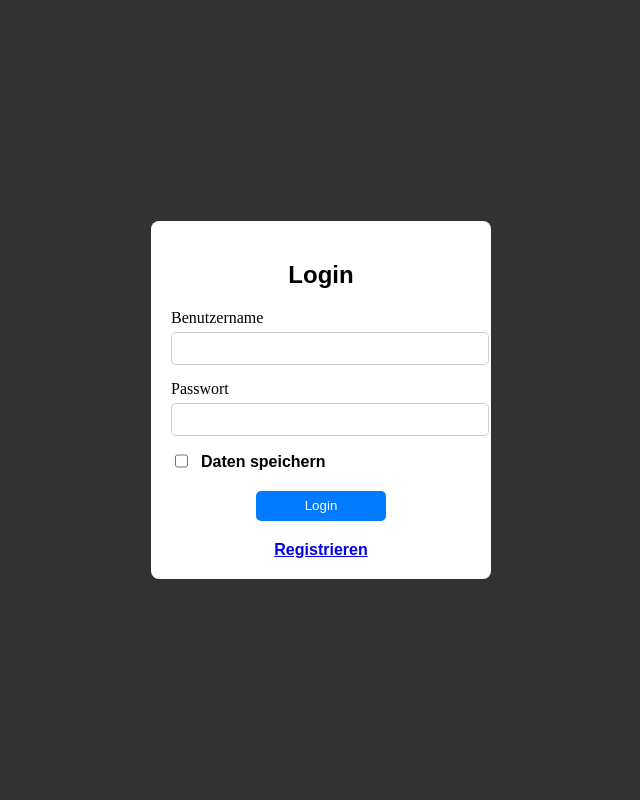
After one commit to MatteoGrado/Content-Deliver-System, a PHP site: page /content/login/login.php in a window 1280 px wide. The commit adds this page. Shown: the whole page, without its empty margins (319-959 px from the left). Run offline with PHP 8.4, Linux system fonts and the light colour scheme.

Commit message:
Add files via upload

```diff
--- /dev/null
+++ b/content/login/login.php
@@ -0,0 +1,32 @@
+<!doctype html>
+<html lang="en">
+<head>
+    <meta charset="UTF-8">
+    <meta name="viewport"
+          content="width=device-width, user-scalable=no, initial-scale=1.0, maximum-scale=1.0, minimum-scale=1.0">
+    <meta http-equiv="X-UA-Compatible" content="ie=edge">
+    <title>CDN-AG.de/login</title>
+    <link rel="stylesheet" href="../../public/assets/css/login/style.css">
+</head>
+<body>
+    <div class="login-container">
+        <h2 class="header">Login</h2>
+    <form method="POST">
+        <div class="input-group">
+            <label for="username">Benutzername</label>
+            <input type="text" id="username" name="username" required>
+        </div>
+        <div class="input-group">
+            <label for="password">Passwort</label>
+            <input type="password" id="password" name="password" required>
+        </div>
+        <div class="checkbox">
+            <input type="checkbox" id="save-data" name="save-data">
+            <label for="save-data" class="lab-checkbox">Daten speichern</label>
+        </div>
+        <button type="submit" class="login-btn">Login</button>
+    </form>
+        <a href="#" class="register">Registrieren</a>
+</div>
+</body>
+</html>
--- a/src/Models/DB.php
+++ b/src/Models/DB.php
@@ -1,6 +1,6 @@
 <?php
 
-    namespace App\PHPLMS\src\Models;
+    namespace App\CDN\src\Models;
 
     class DB {
         public $con;
```
Also changed, not shown: public/index.php (+15 -3 lines), src/Controller/LogController.php (added, +13 -0 lines), src/Controller/SearchController.php (added, +23 -0 lines), public/assets/css/login/style.css (added), public/assets/css/start-main/style.css, public/assets/img/png/p-img-0.png (added), public/assets/img/png/p-img-1.png (added), public/assets/img/webp/main-solutions.webp (added).
